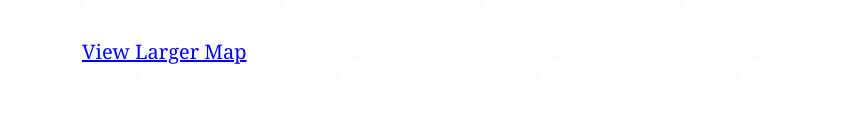
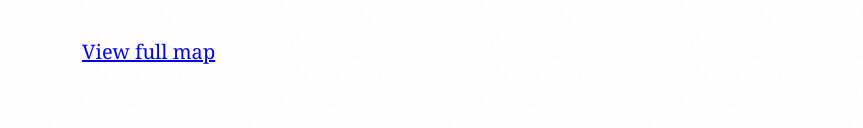
Before and after one commit to elben/ke-wedding, a plain HTML site: page index.html in a window 1280 px wide. Shown: the part 2016-2144 px from the top of the page, without its empty margins (208-1071 px from the left). Drawn offline with nearby package versions, Linux system fonts and the light colour scheme; a web font is replaced by a local one.

Commit message:
Use apple maps URL.

```diff
--- a/index.html
+++ b/index.html
@@ -55,7 +55,7 @@
     <div class="clearfix"></div>
 
     <div class="map-note">
-      <a target="_blank" href="https://maps.google.com/maps?f=q&amp;source=embed&amp;hl=en&amp;geocode=&amp;q=Lorrain+Apartments,+1401+Enfield+Road,+Austin,+TX&amp;aq=1&amp;oq=lorra&amp;sll=30.314802,-97.710342&amp;sspn=0.208058,0.254402&amp;ie=UTF8&amp;hq=Lorrain+Apartments,&amp;hnear=1401+Enfield+Rd,+Austin,+Travis,+Texas+78703&amp;t=m&amp;ll=30.281332,-97.755325&amp;spn=0.006295,0.006295" style="color:#0000FF;text-align:left">View Larger Map</a>
+      <a href="http://maps.apple.com/?q=1401 Enfield Rd, Austin, TX">View full map</a>
     </div>
 
     <h2>RSVP</h2>
```
